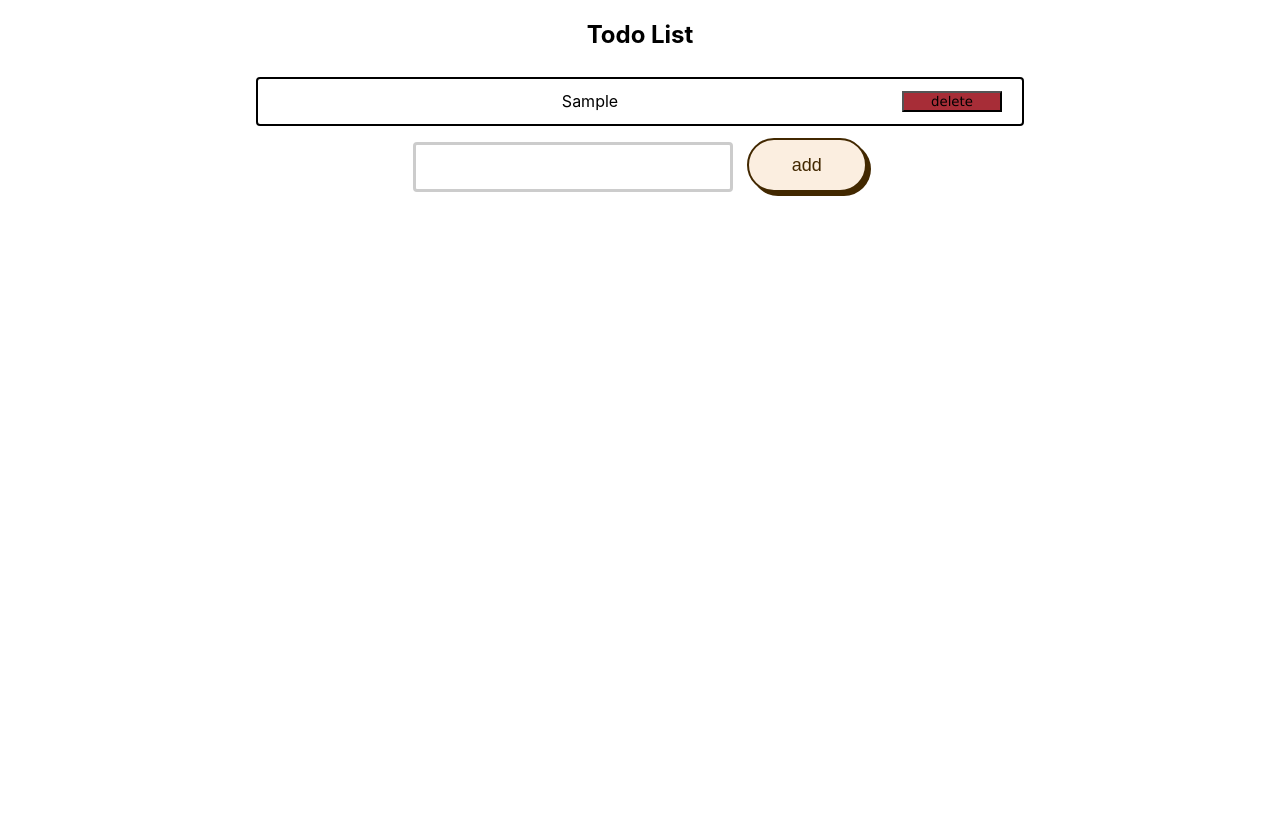
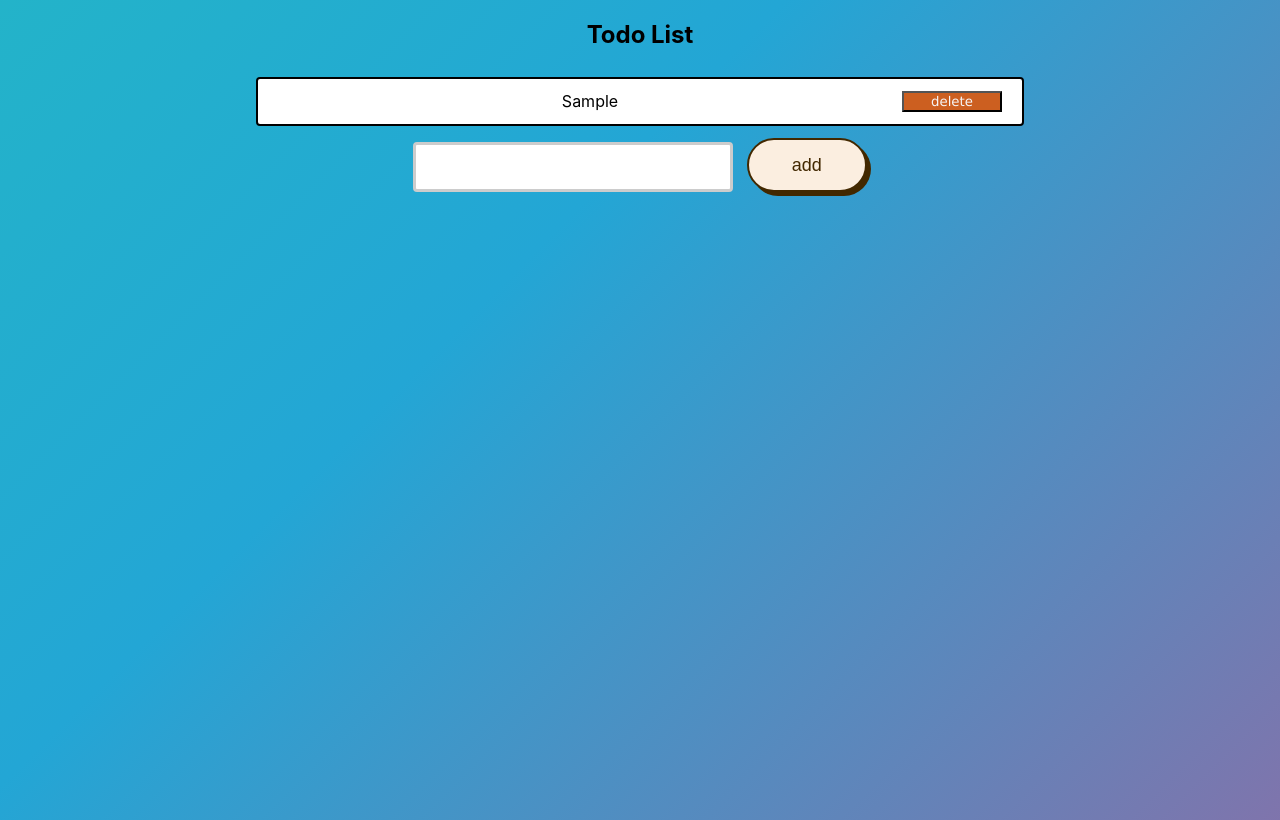
Before and after one commit to klauswong123/todolist_hw, a React (Create React App) app: page / in a window 1280 px wide. Both pictures are taken after typing "Sample" into the empty fields and a click on the input "add". Built offline with nearby package versions, Linux system fonts and the light colour scheme.

Commit message:
[todo list][klaus] feat: more beauty

```diff
--- a/src/components/TodoGenerator.js
+++ b/src/components/TodoGenerator.js
@@ -23,7 +23,7 @@ function TodoGenerator(){
 
     return(
         <div>
-            <input type="text" value={content} onChange={e => setContent(e.target.value)} required></input>&nbsp;&nbsp;&nbsp;
+            <input className="webflow-style-input" type="text" value={content} onChange={e => setContent(e.target.value)} required></input>&nbsp;&nbsp;&nbsp;
             <input className="button-74" type="submit" value="add" onClick={handleClick}/>
         </div>
     )
--- a/src/styles/TodoItem.css
+++ b/src/styles/TodoItem.css
@@ -1,3 +1,23 @@
+body {
+	background: linear-gradient(-45deg, #ee7752, #e73c7e, #23a6d5, #23d5ab);
+	background-size: 400% 400%;
+	animation: gradient 15s ease infinite;
+	height: 100vh;
+}
+
+@keyframes gradient {
+	0% {
+		background-position: 0% 50%;
+	}
+	50% {
+		background-position: 100% 50%;
+	}
+	100% {
+		background-position: 0% 50%;
+	}
+}
+
+
 input[type=text], select {
     width: 25%;
     height: 50px;
@@ -10,6 +30,7 @@ input[type=text], select {
   }
 
  p{
+   background-color: white;
     width: 60%;
     padding: 12px 20px;
     margin: 8px 0;
@@ -43,7 +64,7 @@ input[type=text], select {
   }
 
   .button-74:hover {
-    background-color: rgb(24, 214, 50);
+    background-color: black;
     color: azure;
   }
 
@@ -61,11 +82,12 @@ input[type=text], select {
 
   .button {
     float: right;
-    background-color: #a72d37;
+    background-color: #cc5f20;
     width: 100px;
     font-family: Verdana, Geneva, Tahoma, sans-serif;
     animation: bn53bounce 4s infinite;
     cursor: pointer;
+    color: whitesmoke;
   }
 
   @keyframes bn53bounce {
@@ -107,3 +129,15 @@ input[type=text], select {
   .deleteLine{
     text-decoration:line-through;
   }
+
+  .webflow-style-input {
+    flex-grow: 1;
+    color: #7881A1;
+    font-size: 1rem;
+    line-height: 2.4rem;
+    vertical-align: middle;
+  }
+
+  .webflow-style-input::-webkit-input-placeholder {
+    color: #BFD2FF;
+  }
```
Also changed, not shown: src/components/parseContent.js (added).
